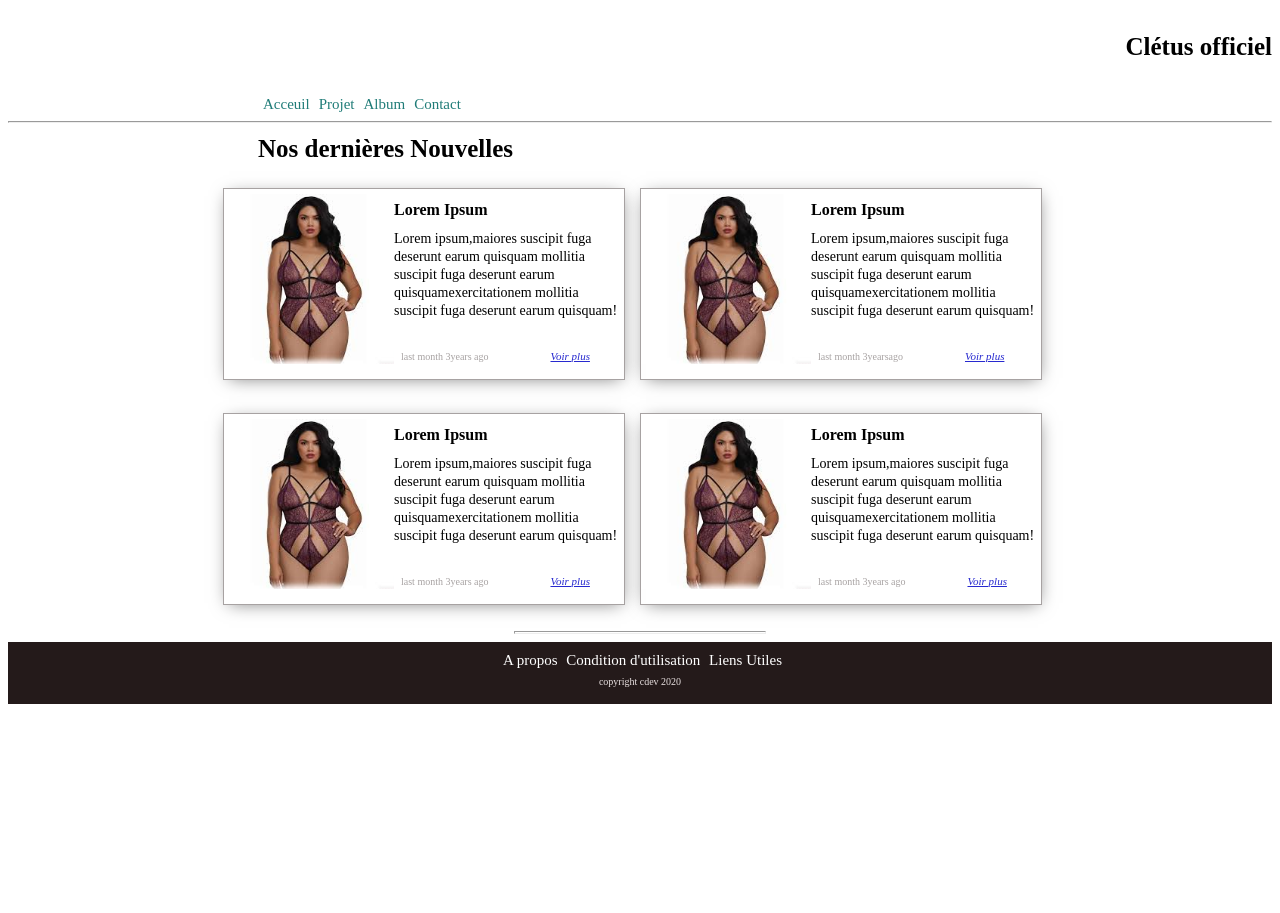
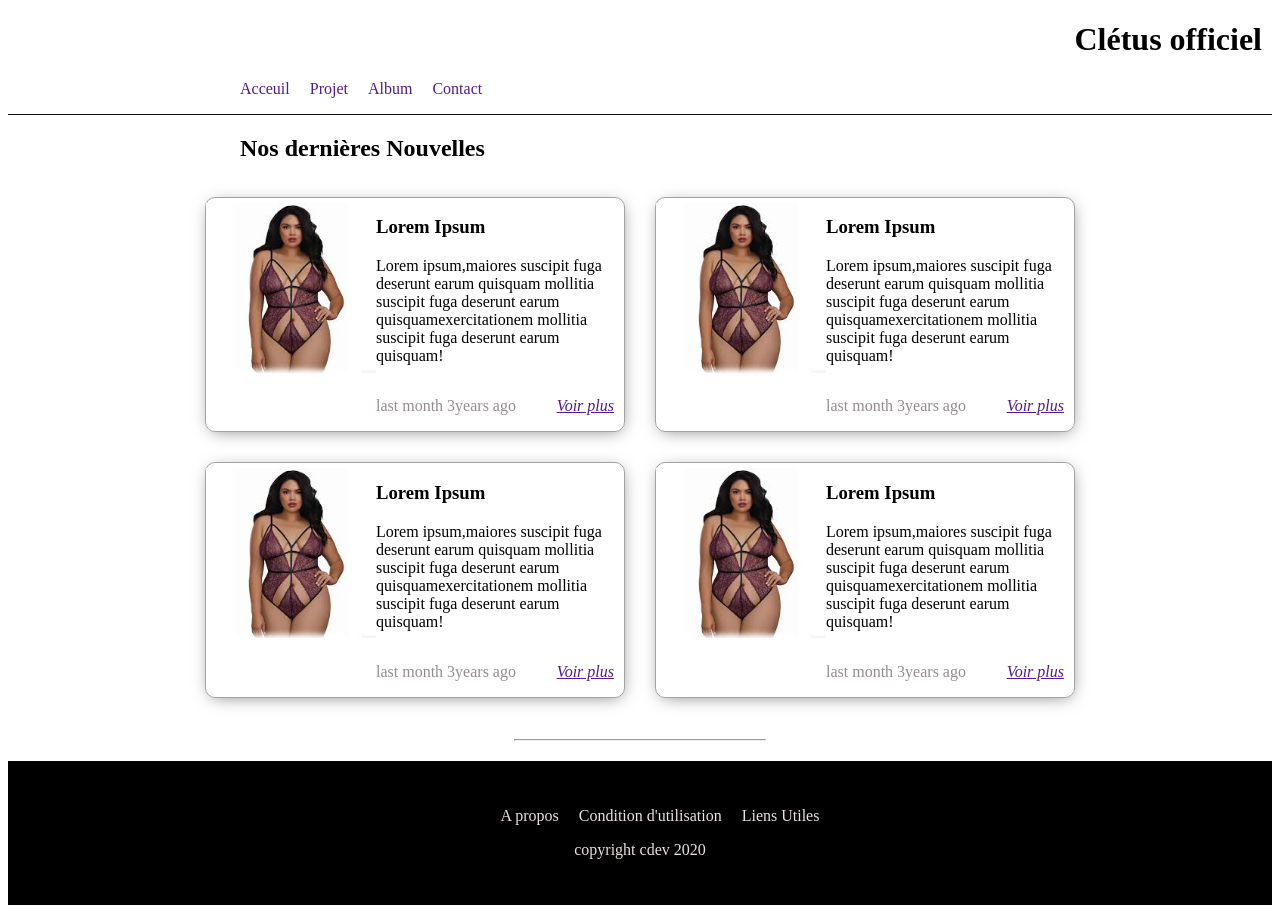
Before and after one commit to arianegbete/Formation, a plain HTML site: page projet 1/index.html in a window 1280 px wide. Before the commit the page ends 800 px from the top, so only its background shows below. Drawn offline with Linux system fonts and the light colour scheme.

Commit message:
correction faite

```diff
--- a/projet 1/index.css
+++ b/projet 1/index.css
@@ -1,116 +1,98 @@
-h5{
-    text-align: right;
-    font-weight: bolder;
-    font-size: 20px;
+li{
+    list-style: none;
 }
 
-h6{
-    font-weight:bolder;
-    margin-bottom: 10px;
-    font-size: 16px;
-    margin-top: 12px;
+.header{
+    border-bottom: 1px solid rgb(15, 14, 14);
 }
 
-p{
-    padding: 5px;
-    margin: 2px;
-    font-size: 10px;
-}
-strong{
-    font-size: 25px;
+.page-title{
+    text-align: right;
+    margin-right: 10px;
 }
 
-span{
-    font-size: 14px;
-    width: auto;
-    margin: 10px 0px 10px 0px;
-    text-align: justify;
+.navbar ul {
+    display: flex;
 }
 
-img{
+.navlink{
+    padding: 10px;
+    text-decoration: none;
+}
+
+.nav-link-color{
+    color: rgb(32, 124, 120);
+    text-decoration: none;
+}
+
+.container{
+    width: 80%;
+    max-width: 900px;
+    margin: auto;
+}
+
+.container h2{
+    margin-left: 50px;
+}
+
+
+.article{
+    width: 49%;
+    display: flex;
+    border: 1px solid #a7a2a2;
+    box-shadow: 1px 3px 17px -5px rgba(0,0,0,0.54);
+    margin: 15px 15px;
+    border-radius: 10px;
+}
+
+.image-article{
     width: 170px;
     margin-top: 5px;
 }
 
-a{
-
-    font-size: 15px;
-    color: #ffffff;
-    margin-left: 5px;
-}
-
-footer{
-    text-align: center;
-    background-color: #241a1a;
-    font-size: 15px;
-    padding: 10px;
-    color: #e9e1e1;
-
-}
-
-.couleur{
-    color: rgb(32, 124, 120);
-    text-decoration: none;
-}
-
-.header{
-    justify-content: center;
-}
-
-.ligne1{
+.articles{
     display: flex;
    justify-content: center;
    align-items: flex-start;
 }
 
-.marge-haut{
-    margin-top: 15px;
+.article-footer{
+    display: flex;
+    justify-content: space-between;
+   margin-right: 5px;
+   align-items: baseline;
 }
 
-.marge-droite{
-    margin-right: 15px;
+.article-footer p{
+    color: #948d8d;
 }
 
-.marge-bas{
-    margin-bottom: 15px;
+.article-footer-link{
+    margin-right: 5px;
+    font-style: italic;
 }
 
-.marge-gauche{
-    margin-left: 250px;
-
+.hr-main{
+    width: 250px;
+    color: rgb(15, 14, 14);
 }
 
-.ligne2{
-    display: inline-flex;
-    justify-content: flex-start;
-    margin: 25px 0px 10px 0px;
-    color: #a7a2a2;
+.footer{
+    margin-top: 20px;
+    background-color: black;
+    padding-bottom: 30px;
+    padding-top: 30px;
 }
 
-
-.box{
-    width: 400px;
-    display: flex;
-    border: 1px solid #a7a2a2;
-    box-shadow: 1px 3px 17px -5px rgba(0,0,0,0.54);
+.footer .navlink{
+    color: #e9e0e0;
 }
 
-.hr-style{
-    height: 1px;
-    width: 250px;
-    color: rgb(15, 14, 14);
-
+.footer .navbar ul {
+    justify-content: center;
 }
 
-.italique{
-    font-style: italic;
-    font-size: 11px;
-    color: rgb(39, 41, 207);
-    margin-top: 6px;
-    margin-left: 55px;
+.copyright{
+    color: #e9e0e0;
+    text-align: center;
 }
-
-.lien-footer{
-    text-decoration: none;
-    font-size: 15px;
-}
--- a/projet 1/index.html
+++ b/projet 1/index.html
@@ -9,88 +9,101 @@
 </head>
 
 <body>
-    <nav>
-        <h5> <strong> Clétus officiel </strong> </h5>
-        <div class="marge-gauche">
-            <a href="" class="couleur">Acceuil</a>
-            <a href="" class="couleur">Projet</a>
-            <a href="" class="couleur">Album</a>
-            <a href=""class="couleur">Contact</a>
-        </div>
+    <header class="header">
+        <h1 class="page-title" >Clétus officiel</h1>
+        <nav class="navbar container">
+            <ul >
+                <li>
+                    <a href="" class="navlink">Acceuil</a>
+                </li>
+                <li>
+                    <a href="" class="navlink">Projet</a>
+                </li>
+                <li>
+                    <a href="" class="navlink">Album</a>
+                </li>
+                <li><a href=""class="navlink">Contact</a></li>
+            </ul>
     </nav>
-    <hr />
-    <header>
-        <h6 class="marge-gauche"> <strong> Nos dernières Nouvelles</strong> </h6>
-        <div class="ligne1">
-            <div class="marge-droite marge-haut box ligne1">
-                <div class="image">
-                    <img src="img/aussil.jpeg" alt="">
+    </header>
+
+    <main  class="container">
+        <h2 >Nos dernières Nouvelles </h2>
+        <section class="articles">
+            <article class=" article">
+                <div >
+                    <img src="img/aussil.jpeg" alt="image nuisette" class="image-article">
                 </div>
                 <div >
-                    <h6> Lorem Ipsum </h6>
-                    <span>Lorem ipsum,maiores suscipit fuga deserunt earum quisquam mollitia suscipit fuga deserunt earum quisquamexercitationem
-                        mollitia suscipit fuga deserunt earum quisquam!</span>
-                    <br />
-                    <div class="ligne2">
+                    <h3>Lorem Ipsum</h3>
+                    <p>Lorem ipsum,maiores suscipit fuga deserunt earum quisquam mollitia suscipit fuga deserunt earum quisquamexercitationem
+                        mollitia suscipit fuga deserunt earum quisquam!</p>
+                    <div class="article-footer">
                     <p>last month 3years ago</p>
-                    <a href="" class=" italique">Voir plus</a></div>
+                    <a href="" class=" article-footer-link">Voir plus</a></div>
                 </div>
-            </div>
-            <div class="marge-droite marge-haut box ligne1">
-                <div class="image">
-                    <img src="img/aussil.jpeg" alt="">
+            </article>
+            <article class=" article">
+                <div >
+                    <img src="img/aussil.jpeg" alt="image nuisette" class="image-article">
                 </div>
-                <div class="message">
-                    <h6>  Lorem Ipsum </h6>
-                    <span>Lorem ipsum,maiores suscipit fuga deserunt earum quisquam mollitia suscipit fuga deserunt earum quisquamexercitationem
-                        mollitia suscipit fuga deserunt earum quisquam!</span>
-                    <br />
-                    <div class="ligne2">
-                    <p>last month 3yearsago</p>
-                    <a href="" class=" italique">Voir plus</a></div>
+                <div >
+                    <h3>Lorem Ipsum</h3>
+                    <p>Lorem ipsum,maiores suscipit fuga deserunt earum quisquam mollitia suscipit fuga deserunt earum quisquamexercitationem
+                        mollitia suscipit fuga deserunt earum quisquam!</p>
+
+                    <div class="article-footer">
+                    <p>last month 3years ago</p>
+                    <a href="" class=" article-footer-link">Voir plus</a></div>
                 </div>
-            </div>
-        </div>
-        <br />
-        <div class="ligne1">
-            <div class="marge-droite  marge-haut box ligne1">
-                <div class="image">
-                    <img src="img/aussil.jpeg" alt="">
+            </article>
+        </section>
+        <section class="articles">
+            <article class="  article">
+                <div >
+                    <img src="img/aussil.jpeg" alt="image nuisette" class="image-article">
                 </div>
-                <div class="message">
-                    <h6>  Lorem Ipsum </h6>
-                    <span>Lorem ipsum,maiores suscipit fuga deserunt earum quisquam mollitia suscipit fuga deserunt earum quisquamexercitationem
-                        mollitia suscipit fuga deserunt earum quisquam!</span>
-                    <br />
-                    <div class="ligne2">
+                <div >
+                    <h3>Lorem Ipsum</h3>
+                    <p>Lorem ipsum,maiores suscipit fuga deserunt earum quisquam mollitia suscipit fuga deserunt earum quisquamexercitationem
+                        mollitia suscipit fuga deserunt earum quisquam!</p>
+                    <div class="article-footer">
                     <p>last month 3years ago</p>
-                    <a href="" class=" italique">Voir plus</a></div>
+                    <a href="" class=" article-footer-link">Voir plus</a></div>
                 </div>
-            </div>
-            <div class="marge-droite marge-haut box ligne1">
-                <div class="image">
-                    <img src="img/aussil.jpeg" alt="">
+            </article>
+            <article class=" article">
+                <div >
+                    <img src="img/aussil.jpeg" alt="image nuisette" class="image-article">
                 </div>
-                <div class="message">
-                    <h6>  Lorem Ipsum </h6>
-                    <span>Lorem ipsum,maiores suscipit fuga deserunt earum quisquam mollitia suscipit fuga deserunt earum quisquamexercitationem
-                        mollitia suscipit fuga deserunt earum quisquam!</span>
-                    <br />
-                    <div class="ligne2">
+                <div >
+                    <h3>Lorem Ipsum</h3>
+                    <p>Lorem ipsum,maiores suscipit fuga deserunt earum quisquam mollitia suscipit fuga deserunt earum quisquamexercitationem
+                        mollitia suscipit fuga deserunt earum quisquam!</p>
+                    <div class="article-footer">
                     <p>last month 3years ago</p>
-                    <a href="" class=" italique">Voir plus</a></div>
+                    <a href="" class=" article-footer-link">Voir plus</a></div>
                 </div>
-            </div>
-        </div>
+            </article>
+        </section>
         <br/>
-        <hr/ class="hr-style">
-    </header>
-    <footer>
-        <a href="" class="lien-footer"> A propos</a>
-        <a href="" class="lien-footer"> Condition d'utilisation</a>
-        <a href=""  class="lien-footer"> Liens Utiles</a>
-        <br />
-        <p> copyright cdev 2020 </p>
+        <hr/ class="hr-main">
+    </main>
+    <footer  class="footer">
+    <nav class="navbar">
+        <ul>
+            <li>
+                <a href="" class="navlink">A propos</a>
+            </li>
+            <li>
+                <a href="" class="navlink">Condition d'utilisation</a>
+            </li>
+            <li>
+                <a href=""  class="navlink">Liens Utiles</a>
+            </li>
+        </ul>
+    </nav>
+        <p class="copyright">copyright cdev 2020</p>
     </footer>
 
 </body>
```
